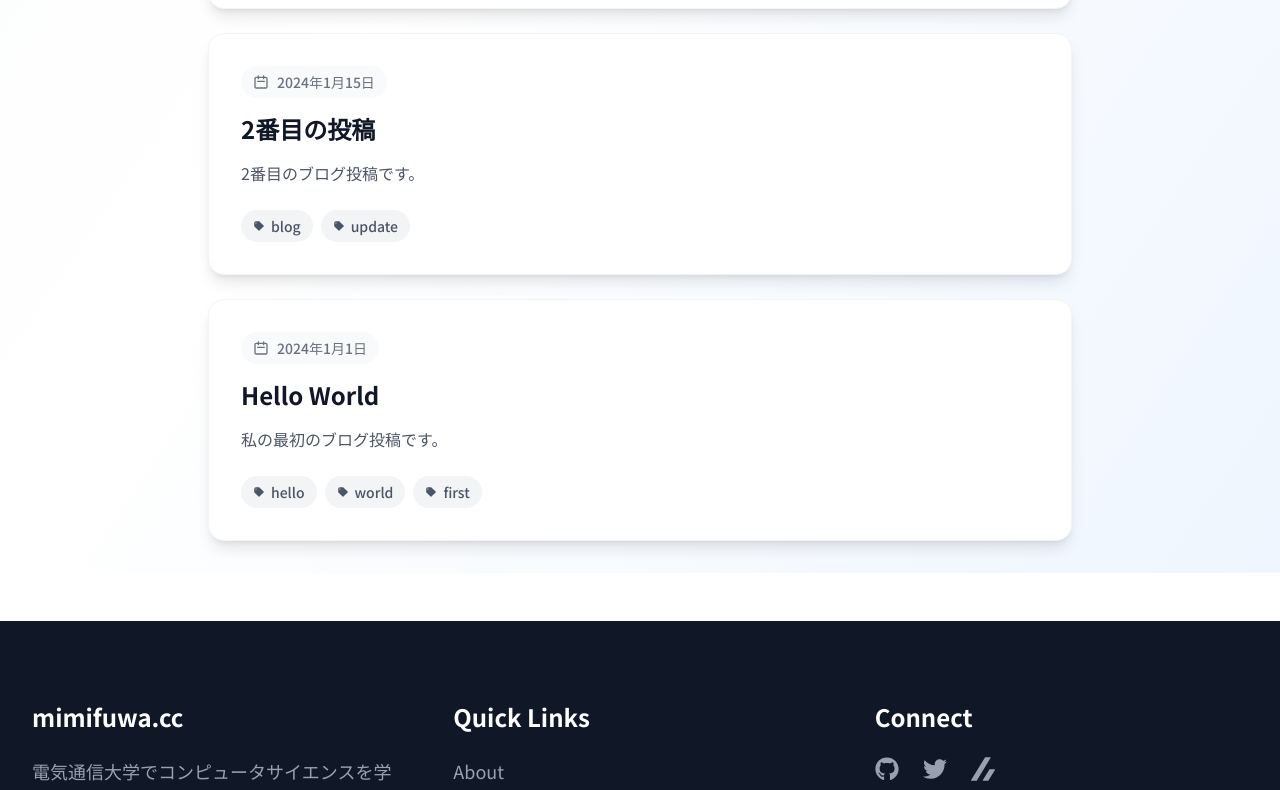
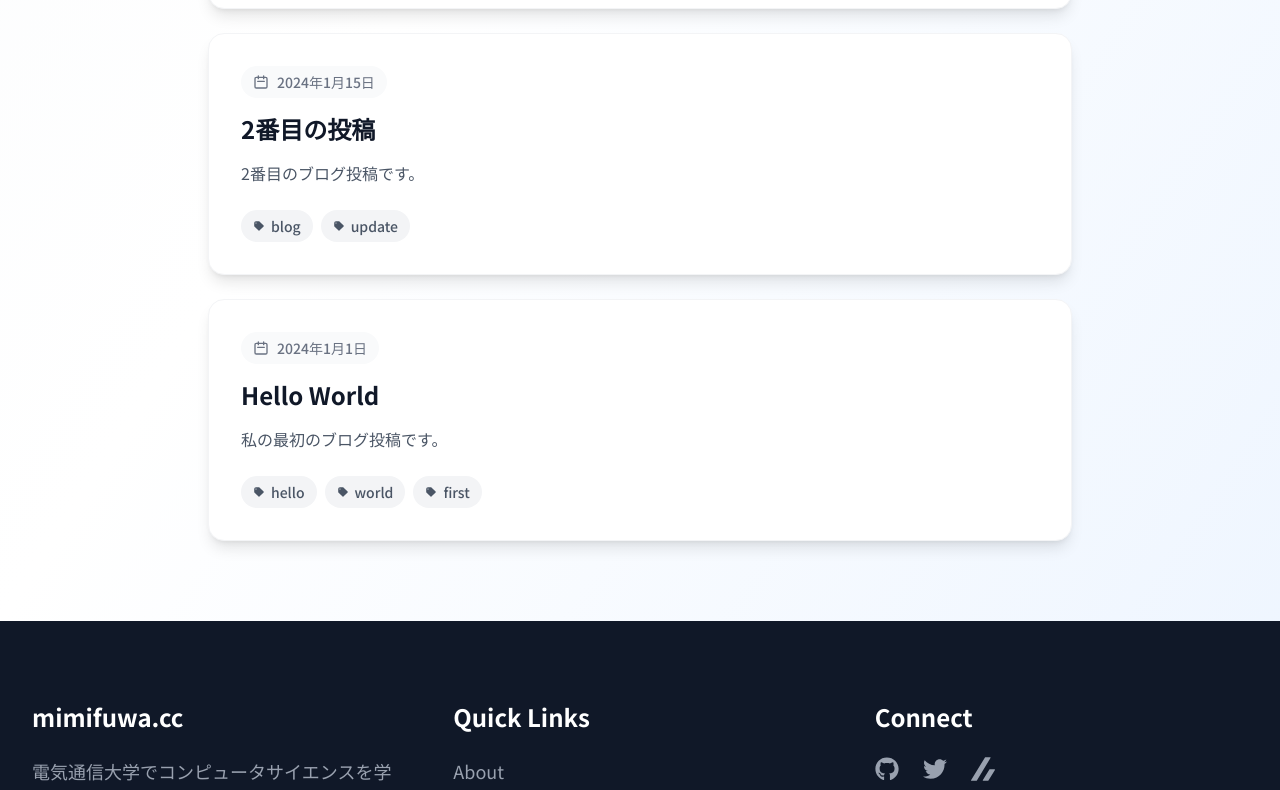
Before and after one commit to mimifuwa/mimifuwa.cc, a Next.js app: page /blogs in a window 1280 px wide. Shown: the part 1386-2176 px from the top of the page. Built offline with nearby package versions, Linux system fonts and the light colour scheme; a web font is replaced by a local one.

Commit message:
chore: footerのデザインを修正

```diff
--- a/src/app/blogs/[slug]/page.tsx
+++ b/src/app/blogs/[slug]/page.tsx
@@ -28,7 +28,7 @@ export default async function BlogPost({ params }: Props) {
   const contentHtml = await markdownToHtml(post.content);
 
   return (
-    <div className="min-h-screen bg-gradient-to-br from-slate-50 via-white to-blue-50 pt-4">
+    <div className="min-h-screen pb-12 bg-gradient-to-br from-slate-50 via-white to-blue-50 pt-4">
       <div className="max-w-4xl mx-auto px-4 py-8">
         <Link
           href="/blogs"
--- a/src/components/blog-search.tsx
+++ b/src/components/blog-search.tsx
@@ -84,7 +84,7 @@ export default function BlogSearch({ posts }: BlogSearchProps) {
   };
 
   return (
-    <div className="min-h-screen bg-gradient-to-br from-slate-50 via-white to-blue-50 pt-4">
+    <div className="min-h-screen pb-12 bg-gradient-to-br from-slate-50 via-white to-blue-50 pt-4">
       <div className="max-w-4xl mx-auto px-4 py-8">
         <div className="text-center mb-12 sm:mb-16">
           <h2 className="text-3xl sm:text-4xl lg:text-5xl font-bold text-gray-800 mb-6">
--- a/src/components/footer.tsx
+++ b/src/components/footer.tsx
@@ -4,7 +4,7 @@ import { SiZenn } from "react-icons/si";
 
 export default function Footer() {
   return (
-    <footer className="bg-gray-900 text-white mt-12 py-12 sm:py-20">
+    <footer className="bg-gray-900 text-white py-12 sm:py-20">
       <div className="max-w-7xl mx-auto px-6 sm:px-8">
         <div className="grid sm:grid-cols-2 lg:grid-cols-3 gap-8 sm:gap-12 mb-8 sm:mb-12">
           {/* About */}
```
